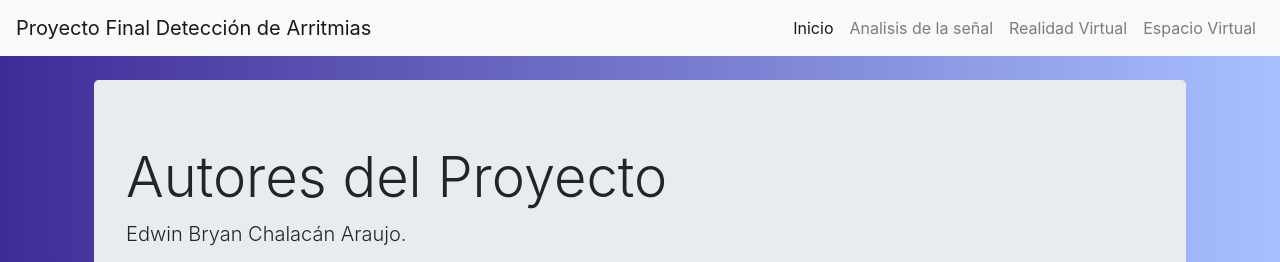
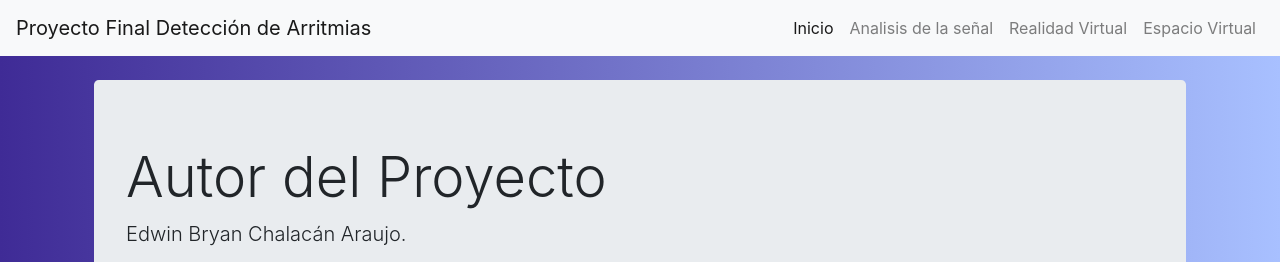
Before and after one commit to ebchalacan92/AnalisisdeSe-alECG_RealidadVirtual_Python, a Flask app: page / in a window 1280 px wide. Shown: the top 262 px of the page. Run offline with Flask 2, Linux system fonts and the light colour scheme; parts of the project's set-up code (start-up, migrations or seed data) failed here and were passed over; some libraries are stand-ins or nearby versions.

Commit message:
primer commit

```diff
--- a/templates/home.html
+++ b/templates/home.html
@@ -1,9 +1,8 @@
 {% extends "layout.html" %}
 {% block content %}
 <div class="jumbotron">
-    <h1 class="display-4">Autores del Proyecto</h1>
+    <h1 class="display-4">Autor del Proyecto</h1>
     <p class="lead">Edwin Bryan Chalacán Araujo.</p>
-    <p class="lead">Fredy Patricio Román Guanoluisa.</p>
     <div align="center"><img src="https://gifimage.net/wp-content/uploads/2018/05/sistema-de-conduccion-cardiaca-gif-8.gif" width="300" height="300"></div>
     <hr class="my-4">
     <p>Es un trastorno de la frecuencia cardíaca (pulso) o del ritmo cardíaco. El corazón puede latir demasiado rápido (taquicardia),
```
